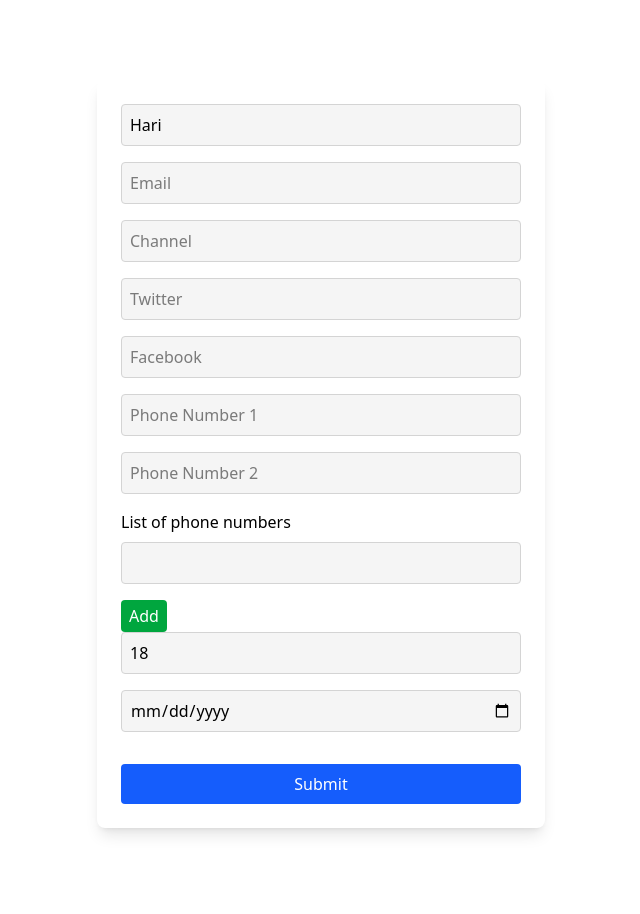
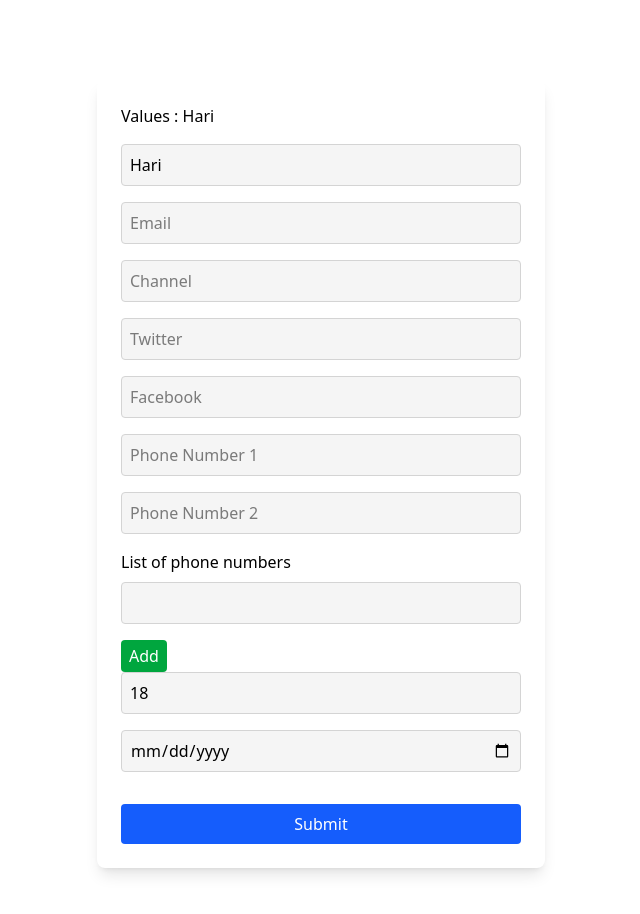
Before and after one commit to Himalf/RHF, a React (Vite) app: page / in a window 1280 px wide. Shown: the top 914 px of the page, without its empty margins (319-959 px from the left). Built offline with nearby package versions, Linux system fonts and the light colour scheme.

Commit message:
feat: what the field values

```diff
--- a/src/compoents/YoutubeForm.tsx
+++ b/src/compoents/YoutubeForm.tsx
@@ -41,13 +41,17 @@ const YoutubeForm = () => {
   });
 
   // Destructuring methods from useForm and useFieldArray hooks
-  const { register, control, handleSubmit, formState } = form;
+  const { register, control, handleSubmit, formState, watch } = form;
   const { errors } = formState;
   const { fields, append, remove } = useFieldArray({
     name: "phNumbers",
     control,
   });
 
+  //   Watch Field Values
+  //   const watchUserName = watch("username");
+
+  const watchValues = watch(["username", "email", "channel"]);
   // Handle form submission
   const onSubmit = (data: FormData) => {
     console.log(data);
@@ -59,6 +63,7 @@ const YoutubeForm = () => {
       onSubmit={handleSubmit(onSubmit)}
       noValidate
     >
+      <div className="mb-4">Values : {watchValues}</div>
       {/* Username Field */}
       <input
         type="text"
@@ -67,7 +72,6 @@ const YoutubeForm = () => {
         className="w-full mb-4 p-2 bg-neutral-100 border border-neutral-300 text-black rounded"
       />
       <p className="text-red-600">{errors.username?.message}</p>
-
       {/* Email Field with custom validation */}
       <input
         type="email"
@@ -86,7 +90,6 @@ const YoutubeForm = () => {
         className="w-full mb-4 p-2 bg-neutral-100 border border-neutral-300 text-black rounded"
       />
       <p className="text-red-600">{errors.email?.message}</p>
-
       {/* Channel Field */}
       <input
         type="text"
@@ -95,7 +98,6 @@ const YoutubeForm = () => {
         className="w-full mb-4 p-2 bg-neutral-100 border border-neutral-300 text-black rounded"
       />
       <p className="text-red-600">{errors.channel?.message}</p>
-
       {/* Social Media Fields */}
       <input
         type="text"
@@ -109,7 +111,6 @@ const YoutubeForm = () => {
         placeholder="Facebook"
         className="w-full mb-4 p-2 bg-neutral-100 border border-neutral-300 text-black rounded"
       />
-
       {/* Static Phone Numbers */}
       <input
         type="text"
@@ -123,7 +124,6 @@ const YoutubeForm = () => {
         placeholder="Phone Number 2"
         className="w-full mb-4 p-2 bg-neutral-100 border border-neutral-300 text-black rounded"
       />
-
       {/* Dynamic Phone Numbers */}
       <div>
         <label className="block text-black mb-2">List of phone numbers</label>
@@ -174,7 +174,6 @@ const YoutubeForm = () => {
         className="w-full mb-4 p-2 bg-neutral-100 border border-neutral-300 text-black rounded"
       />
       <p className="text-red-600">{errors.channel?.message}</p>
-
       {/* Submit Button */}
       <button
         type="submit"
@@ -182,7 +181,6 @@ const YoutubeForm = () => {
       >
         Submit
       </button>
-
       {/* React Hook Form DevTool for debugging */}
       <DevTool control={control} />
     </form>
```
